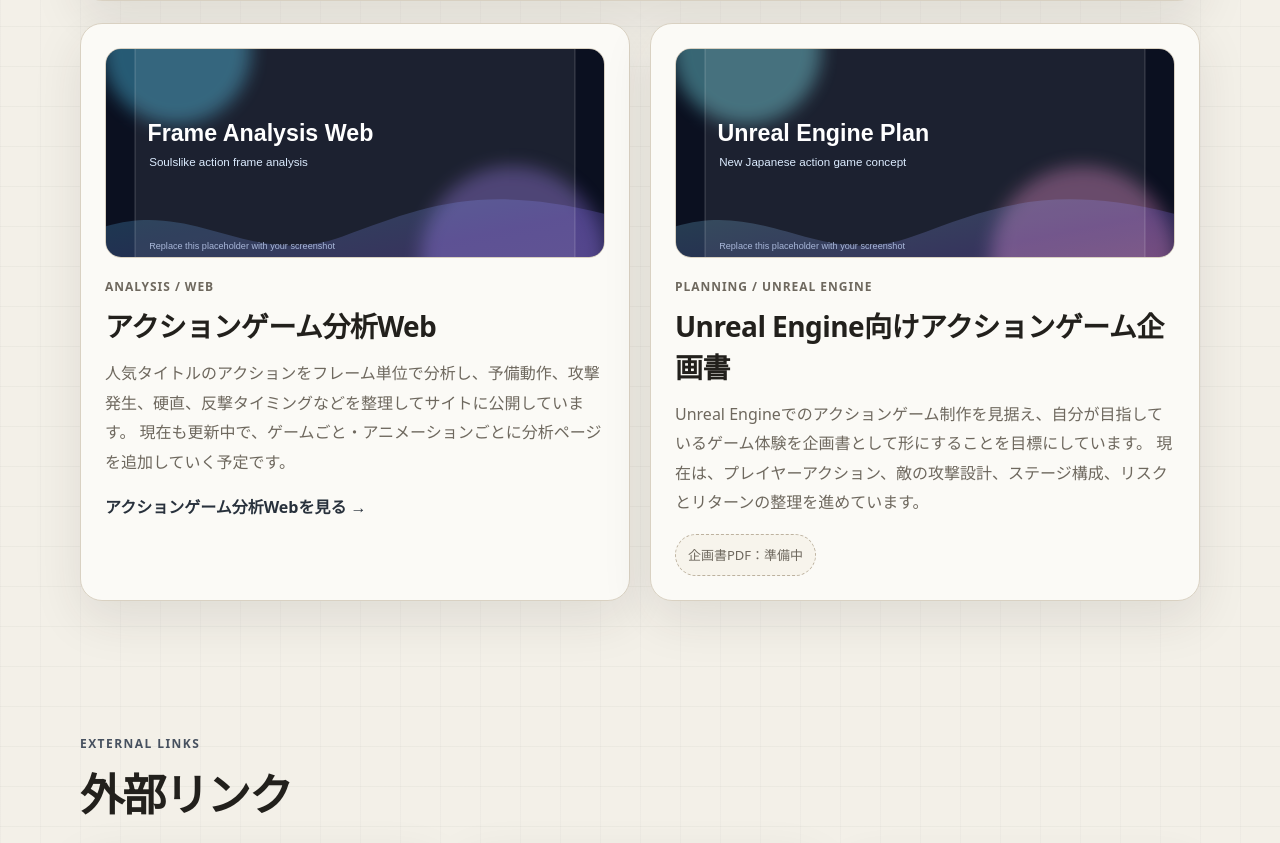
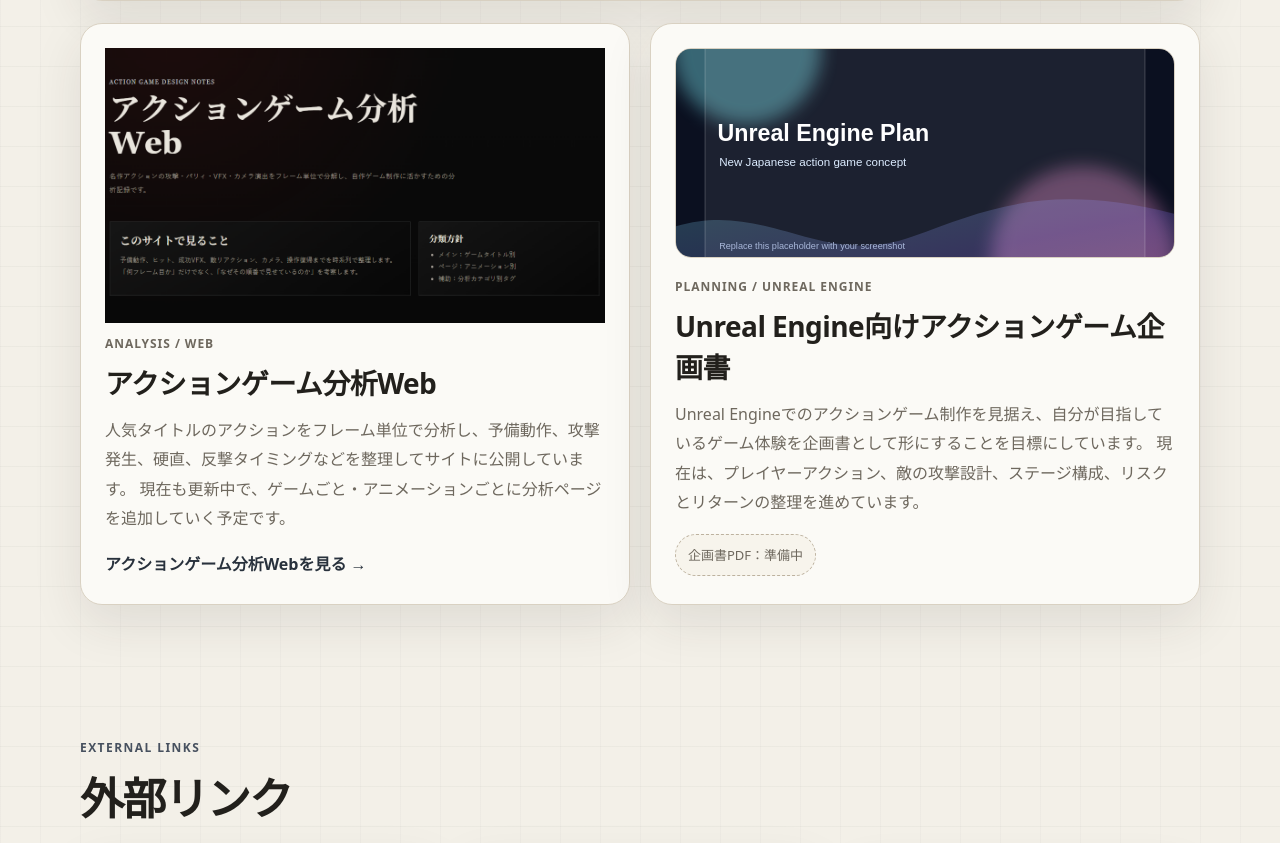
Before and after one commit to withberry1717-sudo/game-planning-introduction-site, a plain HTML site: page index.html in a window 1280 px wide. Shown: the part 5974-6817 px from the top of the page. Drawn offline with Linux system fonts and the light colour scheme.

Commit message:
画像追加

```diff
--- a/index.html
+++ b/index.html
@@ -292,7 +292,7 @@
 
       <div class="work-grid">
         <article class="work-card compact-work">
-          <img class="work-thumb" src="./assets/frame-analysis.svg" alt="アクションゲーム分析Webのイメージ" />
+          <img src="./assets/action-analysis-web.png" alt="アクションゲーム分析Webのトップ画面">
           <p class="work-type">Analysis / Web</p>
           <h3>アクションゲーム分析Web</h3>
           <p>
```
